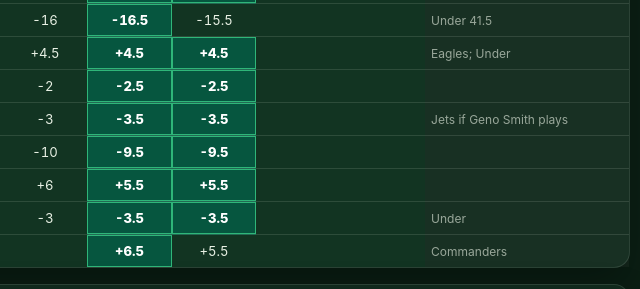
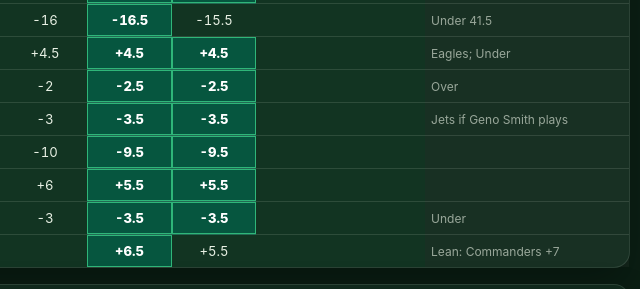
Before and after one commit to donnellybire/nfl, a plain HTML site: page week11/index.html in a window 1280 px wide. Shown: the part 386-675 px from the top of the page, 640-1280 px from the left. Drawn offline with Linux system fonts and the light colour scheme.

Commit message:
Week 11: Ravens/Panthers Over, Lean Commanders +7

```diff
--- a/week11/index.html
+++ b/week11/index.html
@@ -182,7 +182,7 @@
         <td class="pick" data-col="splash" data-value="-2.5" aria-label="Timmy V 5-0">-2.5</td>
         <td class="pick" data-col="nats" data-value="" aria-label="NATS line"></td>
         <td class="pick" contenteditable="true" spellcheck="false" data-col="live" data-value="" aria-label="Live line"></td>
-        <td class="notes" contenteditable="true" spellcheck="false" data-col="notes" data-value="" aria-label="Notes"></td>
+        <td class="notes" contenteditable="true" spellcheck="false" data-col="notes" data-value="Over" aria-label="Notes">Over</td>
       </tr>
 <tr>
         <td class="when">Sun Nov 22 · 1:05pm PT</td>
@@ -252,7 +252,7 @@
         <td class="pick" data-col="splash" data-value="+5.5" aria-label="Timmy V 5-0">+5.5</td>
         <td class="pick" data-col="nats" data-value="" aria-label="NATS line"></td>
         <td class="pick" contenteditable="true" spellcheck="false" data-col="live" data-value="" aria-label="Live line"></td>
-        <td class="notes" contenteditable="true" spellcheck="false" data-col="notes" data-value="Commanders" aria-label="Notes">Commanders</td>
+        <td class="notes" contenteditable="true" spellcheck="false" data-col="notes" data-value="Lean: Commanders +7" aria-label="Notes">Lean: Commanders +7</td>
       </tr>
         </tbody>
       </table>
```
